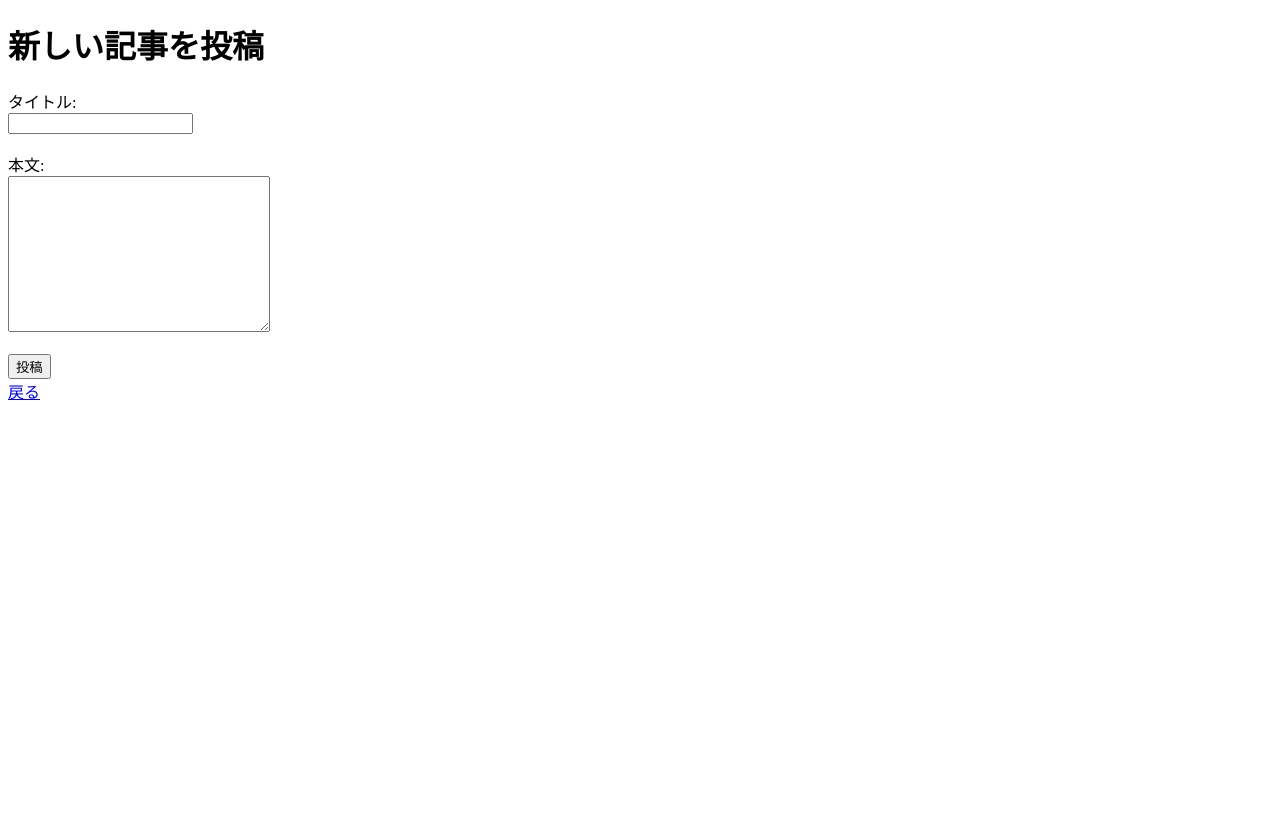
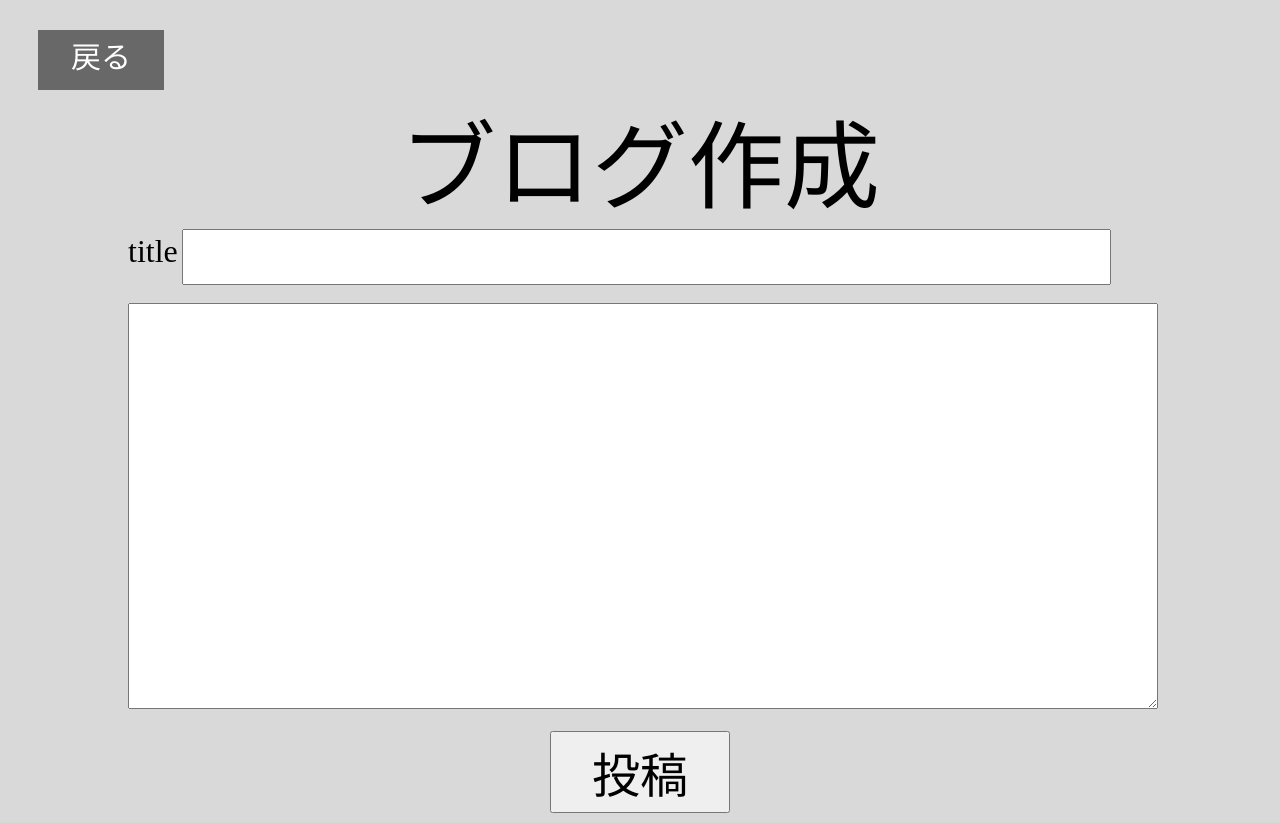
Before and after one commit to 2024AIT-OOP2-G13/blog-app, a Flask app: page /upload_blog in a window 1280 px wide. Before the commit the page ends 400 px from the top, so only its background shows below. Run offline with Flask 3, Linux system fonts and the light colour scheme; parts of the project's set-up code (start-up, migrations or seed data) failed here and were passed over.

Commit message:
ブログ投稿画面

```diff
--- /dev/null
+++ b/static/upload_blog.css
@@ -0,0 +1,58 @@
+body {
+  background-color: #d9d9d9;
+}
+
+
+.back {
+    display:block;
+    margin-top:30px;
+    margin-left:30px;
+    color:white;
+    background-color: #686868;
+    width:4em;
+    height:1.8em;
+    border-bottom: none;
+    font-size:30px;
+    list-style: none;
+    text-align:center;
+    text-decoration: none;
+    padding:3px;
+}
+
+.blog-create {
+    font-size: 6em;
+    display: flex;
+    text-align: center;
+    justify-content: center;
+  }
+
+label {
+  font-size: 2em;
+  text-align: center;
+  justify-content: center;
+}
+
+form {
+  width: 80vw;
+  margin: 0 auto;
+}
+
+input {
+  width: 90%;
+  height: 50px;
+}
+
+textarea {
+  width: 100%;
+  height: 400px;
+}
+
+button {
+  font-size: 3em;
+  padding: 4px 40px;
+  text-align:center;
+  justify-content:center;
+  margin:0 auto;
+  display:block;
+  margin-bottom:10px;
+}
--- a/templates/upload_blog.html
+++ b/templates/upload_blog.html
@@ -4,18 +4,24 @@
 <head>
     <meta charset="UTF-8">
     <!-- トップに戻ったりする箇所、とりあえず空白 -->
+    <meta name="viewport" content="width=device-width, initial-scale=1.0" />
+    <link rel="stylesheet" href="../static/upload_blog.css" />
 </head>
 
 <body>
-    <h1>新しい記事を投稿</h1>
-    <form action={{ url_for('add')}} method="post">
-        <label for="title">タイトル:</label><br>
-        <input type="text" id="title" name="title" required><br><br>
-        <label for="content">本文:</label><br>
-        <textarea id="content" name="content" rows="10" cols="30" required></textarea><br><br>
-        <button type="submit" >投稿</button>
-    </form>
-    <a href="/">戻る</a>
+    <a href="/" class="back">戻る</a>
+    <div class="blog-create">ブログ作成</div>
+    <div >
+        <form action={{ url_for('add')}} method="post">
+            <label for="title">title</label>
+            <input type="text" id="title" name="title" required><br><br>
+            <textarea id="content" name="content" rows="10" cols="30" required></textarea><br><br>
+            <div class="buton-position"><button type="submit" >投稿</button></div>
+
+        </form>
+
+    </div>
+
 
 </body>
 
```
